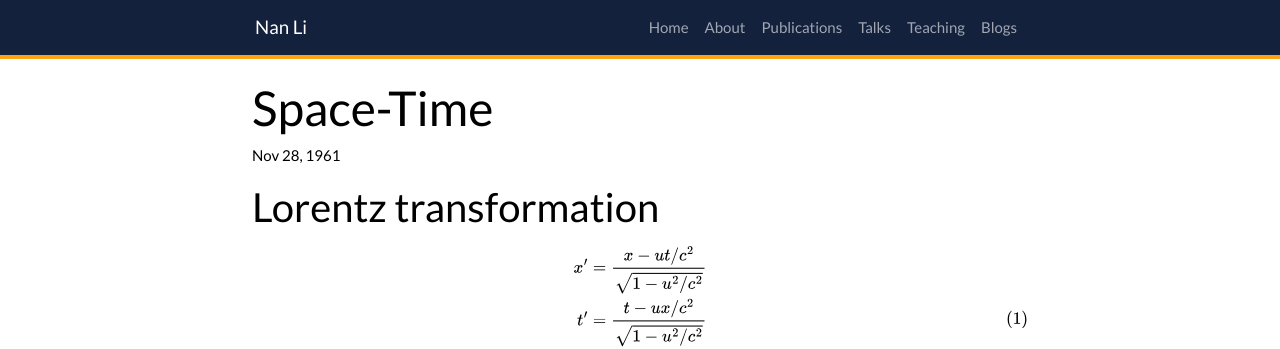
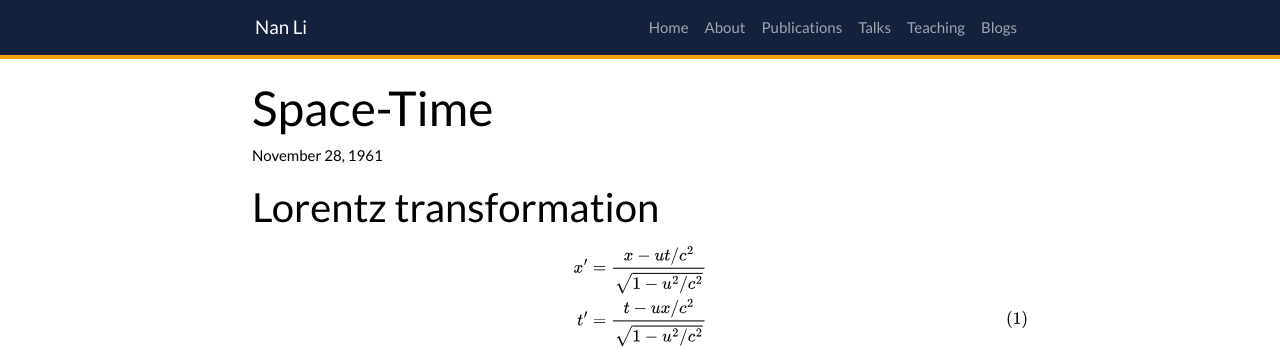
Before and after one commit to eigennan/eigennan.github.io, a Jekyll site: the page built from archive_posts/1961-11-28-space-time.md, in a window 1280 px wide. Shown: the top 349 px of the page. Built offline with Jekyll 4.4.1, drawn with Linux system fonts in a browser that asks for light colours; a style sheet for code colours, icons or effects is not loaded.

Commit message:
Update post.html

```diff
--- a/_layouts/post.html
+++ b/_layouts/post.html
@@ -5,7 +5,7 @@ layout: default
 
   <header class="post-header">
     <h1 class="post-title" itemprop="name headline">{{ page.title }}</h1>
-    <p class="post-meta"><time datetime="{{ page.date | date_to_xmlschema }}" itemprop="datePublished">{{ page.date | date: "%b %-d, %Y" }}</time>{% if page.author %} • <span itemprop="author" itemscope itemtype="http://schema.org/Person"><span itemprop="name">{{ page.author }}</span></span>{% endif %}</p>
+    <p class="post-meta"><time datetime="{{ page.date | date_to_xmlschema }}" itemprop="datePublished">{{ page.date | date: "%B %-d, %Y" }}</time>{% if page.author %} • <span itemprop="author" itemscope itemtype="http://schema.org/Person"><span itemprop="name">{{ page.author }}</span></span>{% endif %}</p>
   </header>
 
   <div class="post-content" itemprop="articleBody">
```
